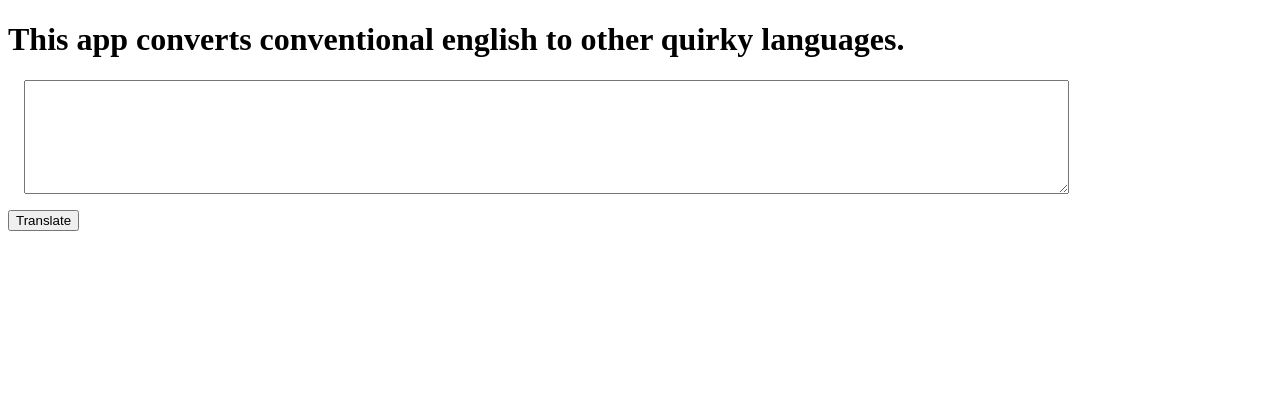
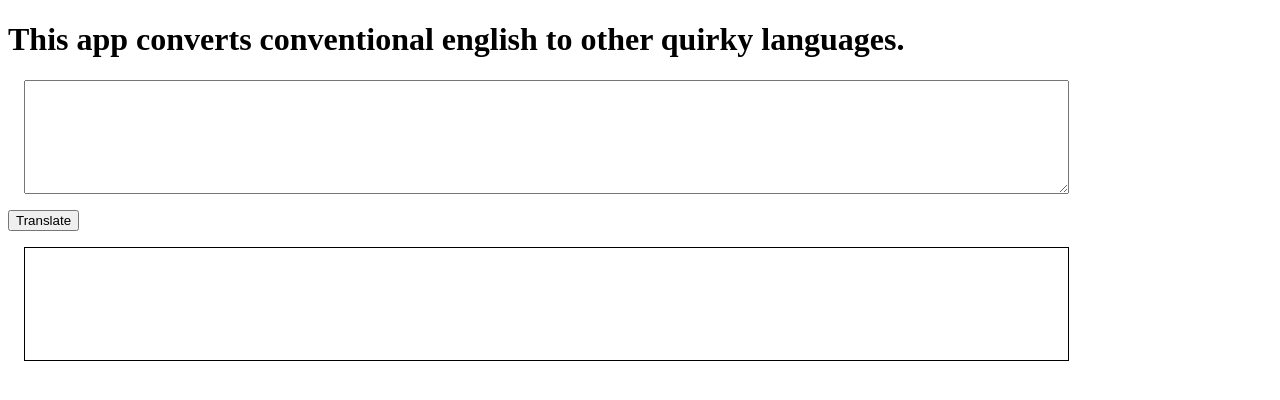
Before and after one commit to AayushAlok2611/Banana-talk, a plain HTML site: page index.html in a window 1280 px wide. Drawn offline with Linux system fonts and the light colour scheme; no server answers.

Commit message:
bug fix in index.html

```diff
--- a/index.html
+++ b/index.html
@@ -13,7 +13,7 @@
             margin: 1rem;
             padding: 1rem;
         }
-        .output {
+        #output {
             border: 1px solid black;
             height: 10vh;
             width: 80%;
```
